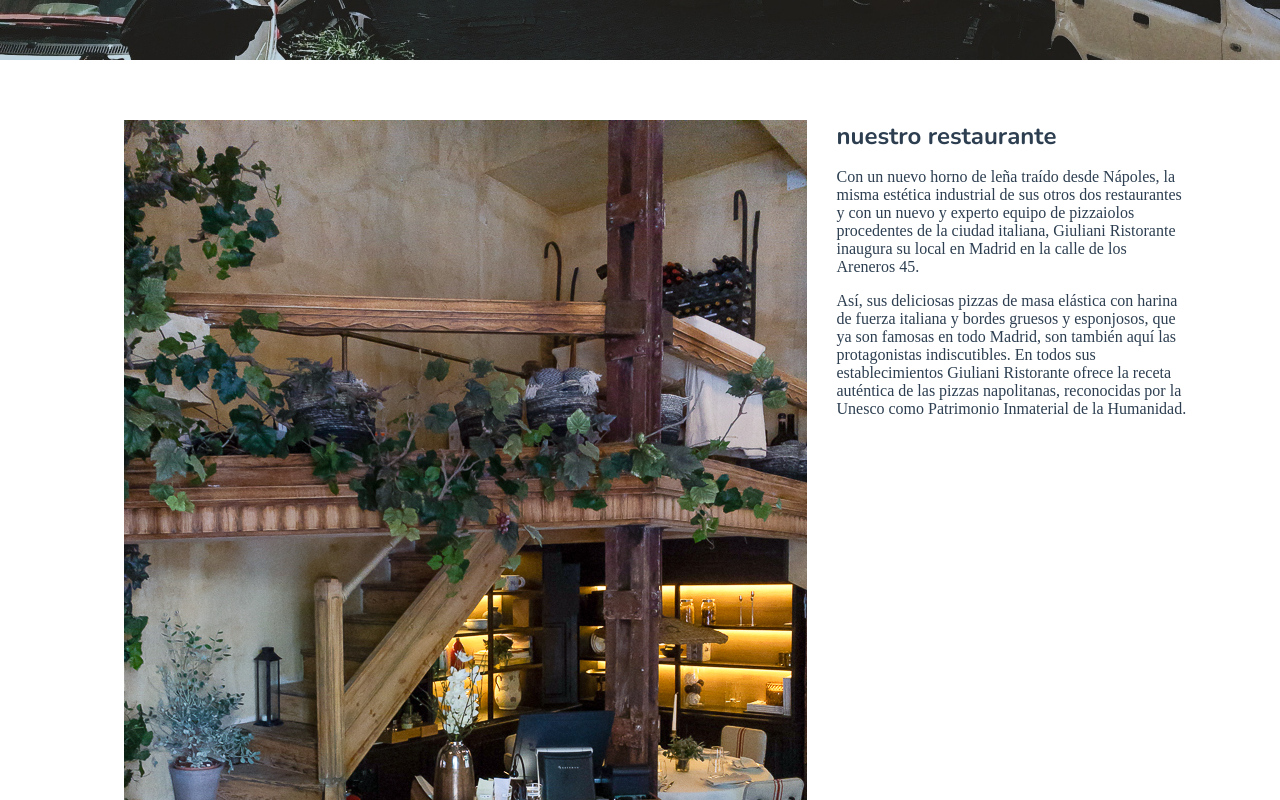
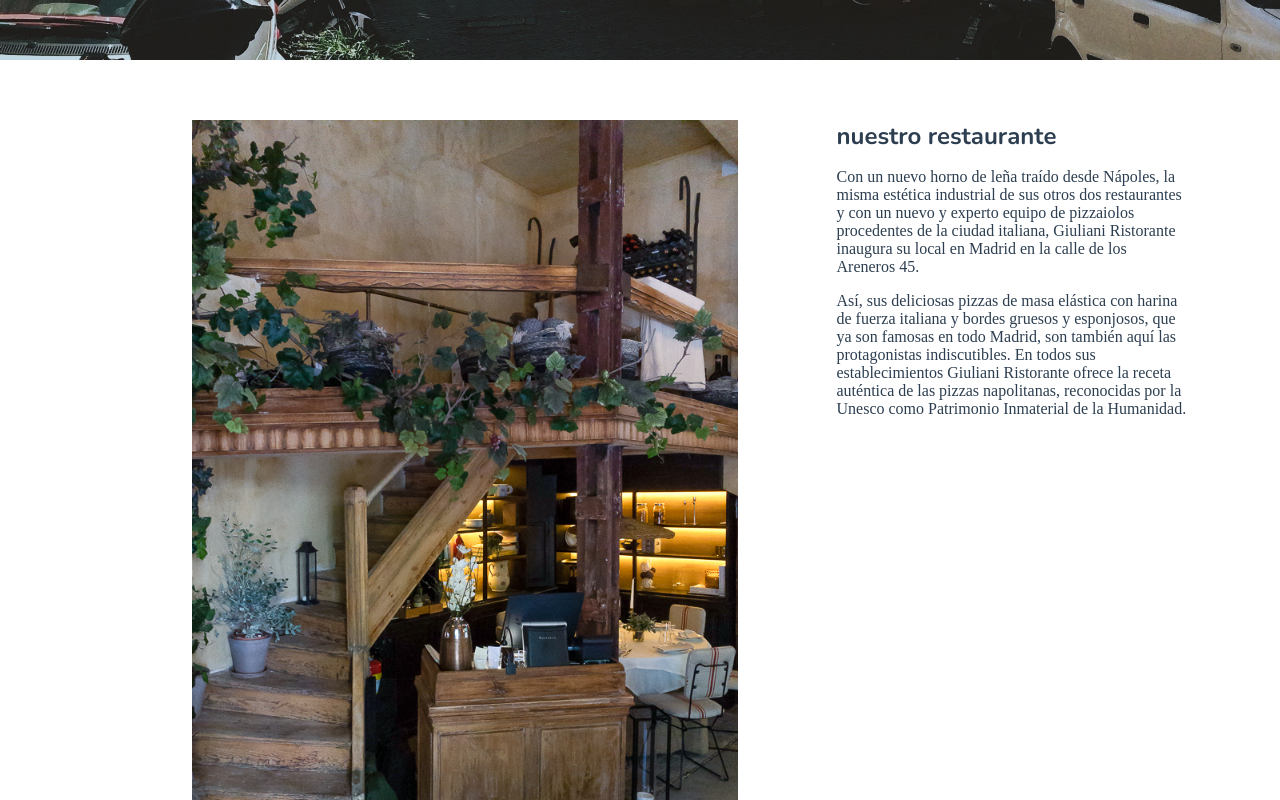
Before and after one commit to davidcid/giuliani-ristoranti, a Vue app: page /local in a window 1280 px wide. Shown: the part 540-1340 px from the top of the page. Built offline with nearby package versions, Linux system fonts and the light colour scheme; a web font is replaced by a local one.

Commit message:
pre first deployment

```diff
--- a/src/views/Local.vue
+++ b/src/views/Local.vue
@@ -200,7 +200,7 @@ export default {
     }
 
     .img-container img {
-      max-width: 100%;
+      max-width: 80%;
       height: auto;
     }
 
--- a/src/views/Nosotros.vue
+++ b/src/views/Nosotros.vue
@@ -80,7 +80,7 @@ export default {
     }
 
     .img-container img:hover {
-      transform: scale(1.7);
+      transform: scale(1.1);
     }
 
     section p {
```
